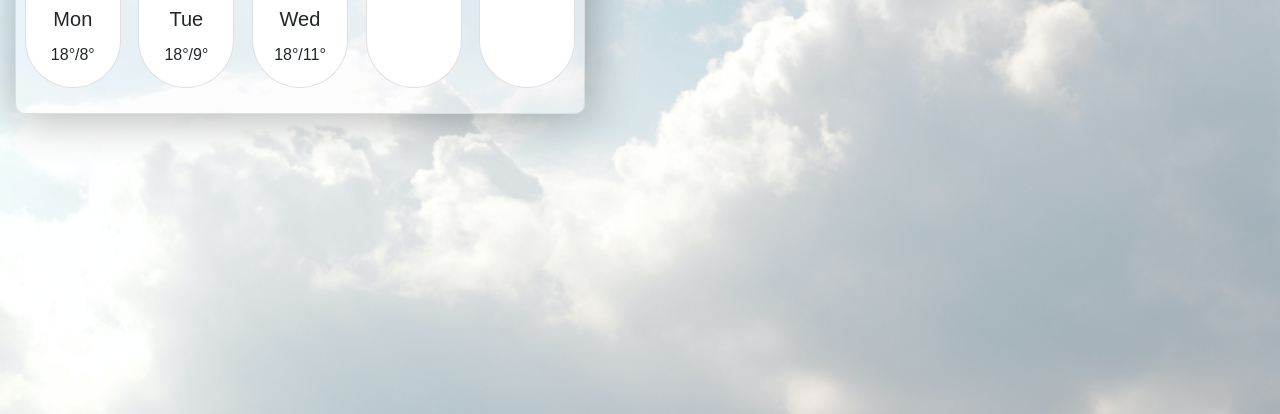
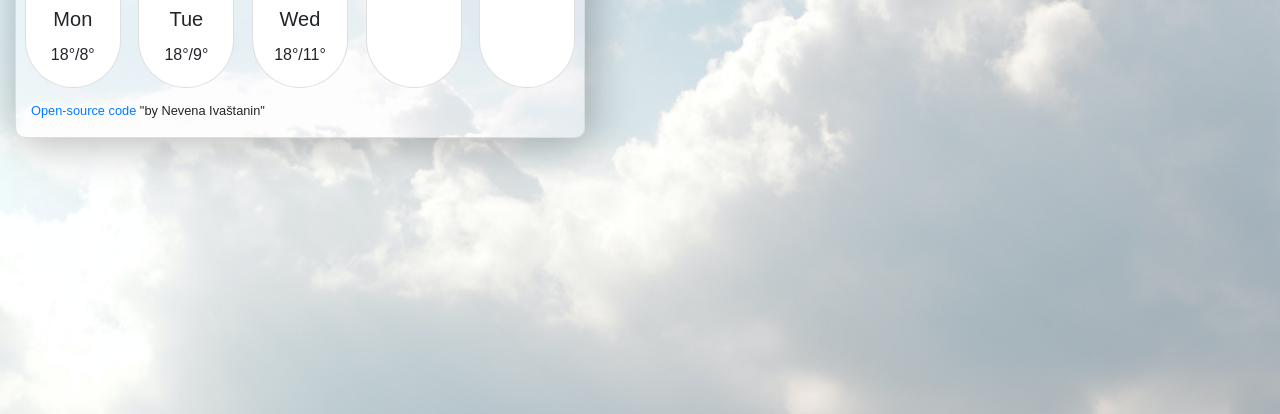
Before and after one commit to nevena31/weather-app, a plain HTML site: page index.html in a window 1280 px wide. Shown: the part 386-800 px from the top of the page. Drawn offline with nearby package versions, Linux system fonts and the light colour scheme; no server answers; files whose address does not match are found by name.

Commit message:
Added github repository.

```diff
--- a/index.html
+++ b/index.html
@@ -128,8 +128,11 @@
         </div>
 
       </div>
+<small>
+      <a href="https://github.com/nevena31/weather-app" target="_blank">Open-source code</a> "by Nevena Ivaštanin"
+      </small>
+    </div>
 
-    </div>
     <script src="src/index.js"></script>
   </body>
 </html>
```
